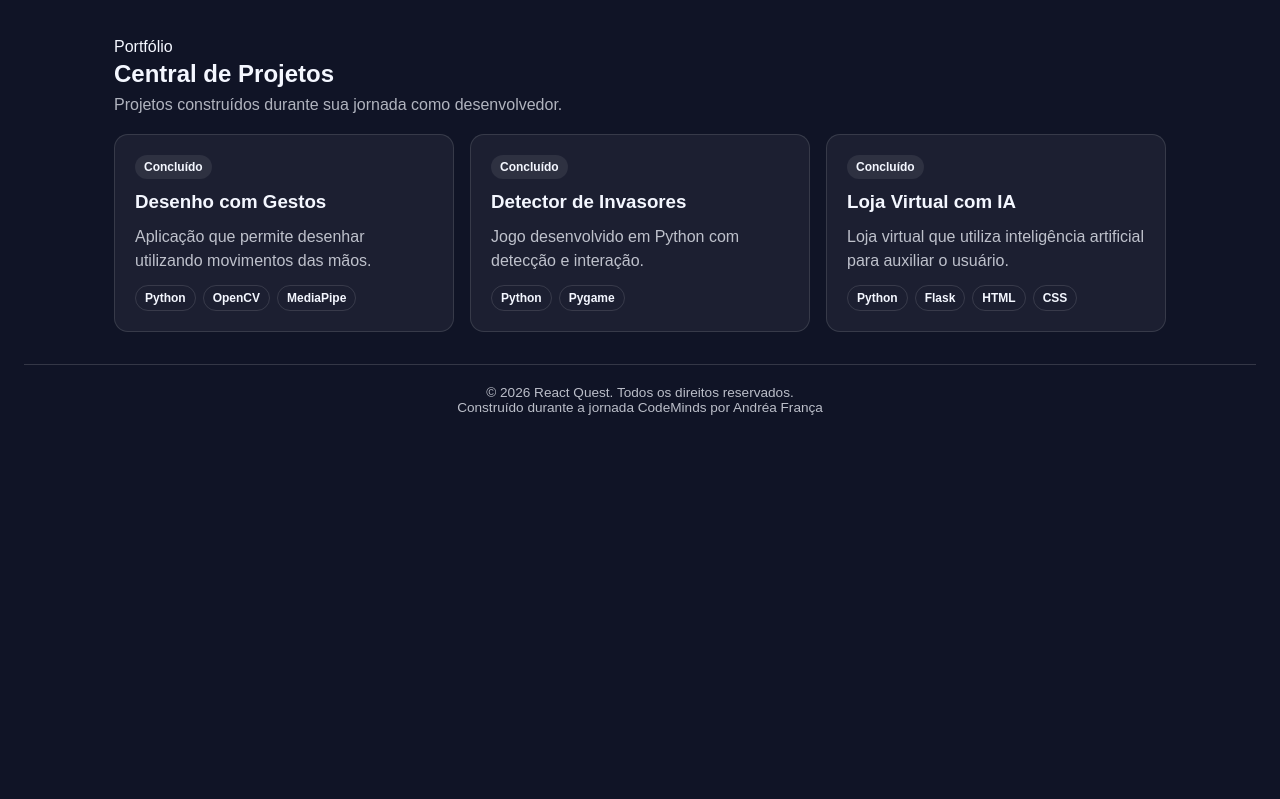
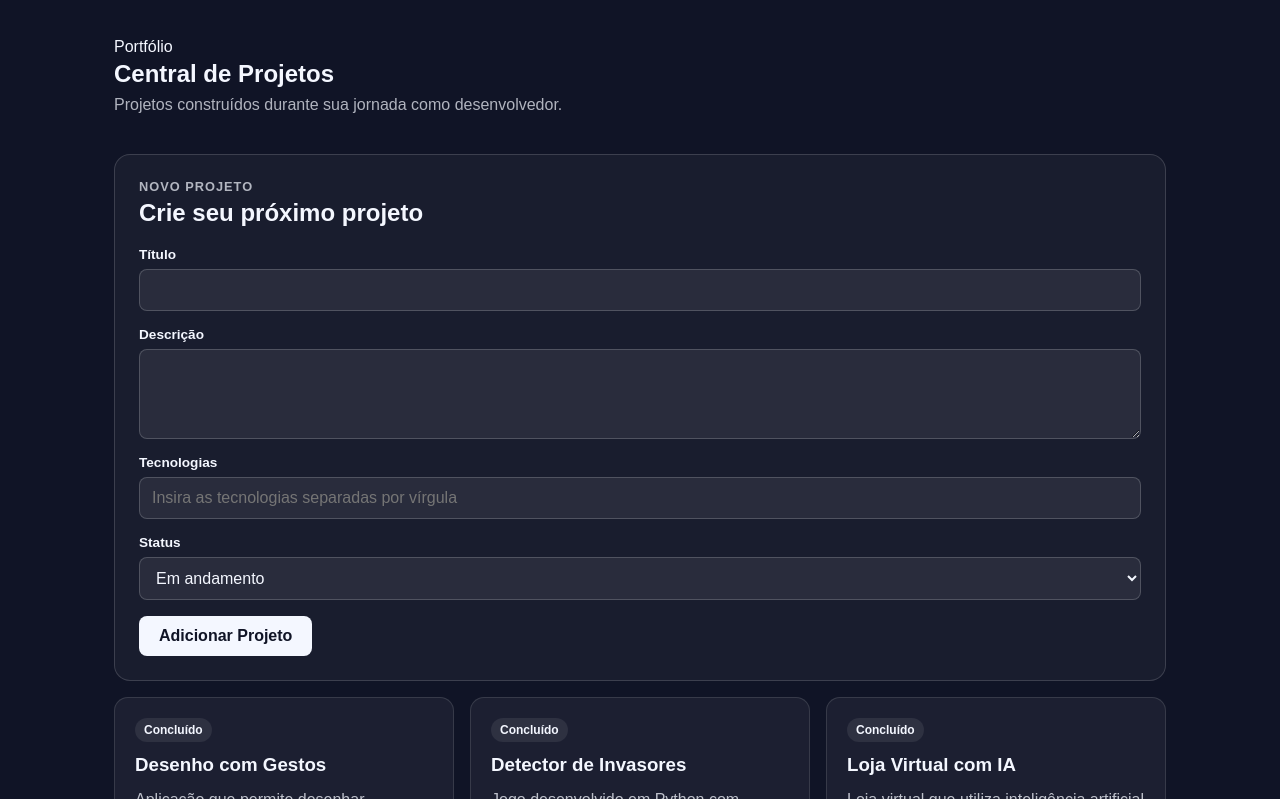
Before and after one commit to dejandrea/React-Quest, a React (Vite) app: page / in a window 1280 px wide. Shown: the part 2401-3200 px from the top of the page. Before the commit the page ends 2860 px from the top, so only its background shows below. Built offline with nearby package versions, Linux system fonts and the light colour scheme.

Commit message:
feat: adiciona cadastro de projetos

```diff
--- a/src/App.css
+++ b/src/App.css
@@ -148,6 +148,7 @@
 }
 
 .projects-grid {
+  margin-top: 16px;
   display: grid;
   grid-template-columns:repeat(auto-fit, minmax(240px, 1fr));
   gap: 16px;
--- a/src/App.jsx
+++ b/src/App.jsx
@@ -10,6 +10,7 @@
 import MissionSearch from "./components/MissionSearch";
 import MissionFilters from "./components/MissionFilters";
 import ProjectCard from "./components/ProjectCard";
+import ProjectForm from "./components/ProjectForm";
 
 const initialMissions = [
   {
@@ -87,8 +88,9 @@
   const [technologyFilter, setTechnologyFilter] = useState("Todas");
   const [difficultyFilter, setDifficultyFilter] = useState("Todas");
   const [sortOrder, setSortOrder] = useState("Maior XP");
+  const [projects, setProjects] = useState(initialProjects);
 
-  console.log(statusFilter);
+  // console.log(statusFilter);
   function toggleMission(missionId) {
     const updatedMissions = missions.map((mission) => {
       if (mission.id === missionId) {
@@ -119,6 +121,10 @@
     );
     setMissions(updatedMissions);
     setEditingMission(null);
+  }
+
+  function addProject(newProject){
+    setProjects([...projects, newProject]);
   }
 
   const completedMissions = missions.filter((mission) => mission.completed);
@@ -296,9 +302,13 @@
             </div>
           </div>
 
+          <ProjectForm
+            onAddProject={addProject}
+          />
+
           <div className="projects-grid">
             {
-              initialProjects.map((project) => (
+              projects.map((project) => (
                 <ProjectCard
                   key={project.id}
                   title={project.title}
--- /dev/null
+++ b/src/components/ProjectForm.css
@@ -0,0 +1,63 @@
+.project-form-section {
+  margin-top: 40px;
+  padding: 24px;
+  border: 1px solid rgba(255, 255, 255, 0.15);
+  border-radius: 16px;
+  background: rgba(255, 255, 255, 0.04);
+}
+.project-form-heading {
+  margin-bottom: 20px;
+}
+.project-form-heading p {
+  margin: 0;
+  font-size: 0.8rem;
+  font-weight: 700;
+  text-transform: uppercase;
+  letter-spacing: 1px;
+  opacity: 0.7;
+}
+.project-form-heading h2 {
+  margin: 5px 0 0;
+}
+.project-form {
+  display: grid;
+  gap: 16px;
+}
+.project-form__group {
+  display: flex;
+  flex-direction: column;
+  gap: 7px;
+}
+.project-form__group label {
+  font-size: 0.85rem;
+  font-weight: 700;
+}
+.project-form__group input,
+.project-form__group textarea,
+.project-form__group select {
+  width: 100%;
+  padding: 11px 12px;
+  border: 1px solid rgba(255, 255, 255, 0.18);
+  border-radius: 8px;
+  background: rgba(255, 255, 255, 0.07);
+  color: inherit;
+  font: inherit;
+}
+.project-form__group textarea {
+  min-height: 90px;
+  resize: vertical;
+}
+
+.project-form__group select option {
+  color:#101426;
+}
+
+.project-form__button {
+  justify-self: start;
+  padding: 11px 20px;
+  border: none;
+  border-radius: 8px;
+  font: inherit;
+  font-weight: 700;
+  cursor: pointer;
+}
--- /dev/null
+++ b/src/components/ProjectForm.jsx
@@ -0,0 +1,86 @@
+import { useState } from "react";
+import "./ProjectForm.css";
+
+function ProjectForm({ onAddProject }) {
+    const [title, setTitle] = useState("");
+    const [description, setDescription] = useState("");
+    const [technologies, setTechnologies] = useState("");
+    const [status, setStatus] = useState("Em andamento");
+
+    function handleSubmit(event) {
+        event.preventDefault();
+
+        if(!title || !description || !technologies) {
+            alert("Por favor, preencha todos os campos.");
+            return;
+        }
+        const newProject = {
+            id: Date.now(),
+            title: title.trim(),
+            description: description.trim(),
+            technologies: technologies.split(",").map((tech)=> tech.trim() ),
+            status: status,
+        };
+
+        onAddProject(newProject);
+
+        setTitle("");
+        setDescription("");
+        setTechnologies("");
+        setStatus("Em andamento");
+    }
+
+    return (
+        <section className="project-form-section">
+            <div className="project-form-heading">
+                <p>Novo Projeto</p>
+                <h2>Crie seu próximo projeto</h2>
+            </div>
+            <form className="project-form" onSubmit={handleSubmit}>
+                <div className="project-form__group">
+                    <label htmlFor="project-title">Título</label>
+                    <input
+                        id="project-title"
+                        type="text"
+                        value={title}
+                        onChange={(event) => setTitle(event.target.value)}
+                    />
+                </div>
+                <div className="project-form__group">
+                    <label htmlFor="project-description">Descrição</label>
+                    <textarea
+                        id="project-description"
+                        value={description}
+                        onChange={(event) => setDescription(event.target.value)}
+                    />
+                </div>
+                <div className="project-form__group">
+                    <label htmlFor="project-technologies">Tecnologias</label>
+                    <input
+                        id="project-technologies"
+                        type="text"
+                        value={technologies}
+                        onChange={(event) => setTechnologies(event.target.value)}
+                        placeholder="Insira as tecnologias separadas por vírgula"
+                    />
+                </div>
+                <div className="project-form__group">
+                    <label htmlFor="project-status">Status</label>
+                    <select
+                        id="project-status"
+                        value={status}
+                        onChange={(event) => setStatus(event.target.value)}
+                    >
+                        <option value="Em andamento">Em andamento</option>
+                        <option value="Concluído">Concluído</option>
+                    </select>
+                </div>
+                <button className="project-form__button" type="submit">
+                    Adicionar Projeto
+                </button>
+            </form>
+        </section>
+    );
+}
+
+export default ProjectForm;
```
